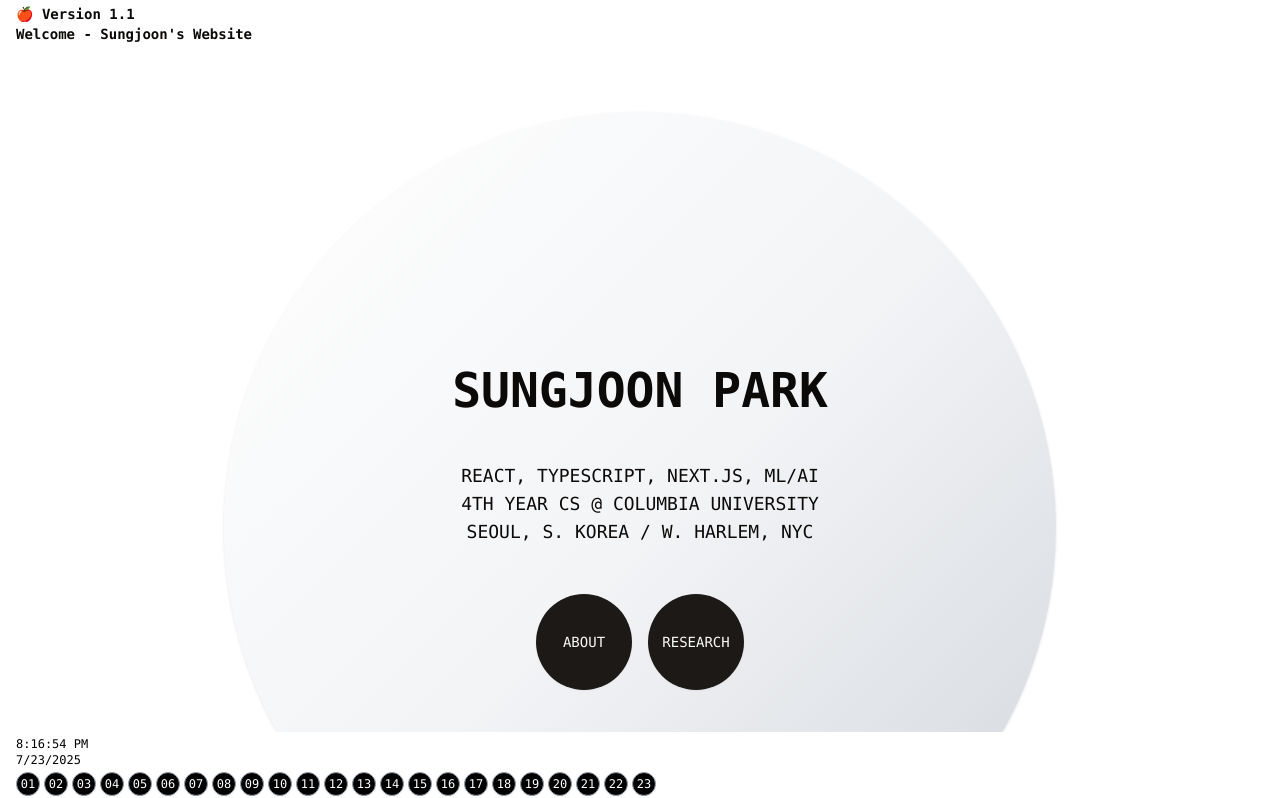
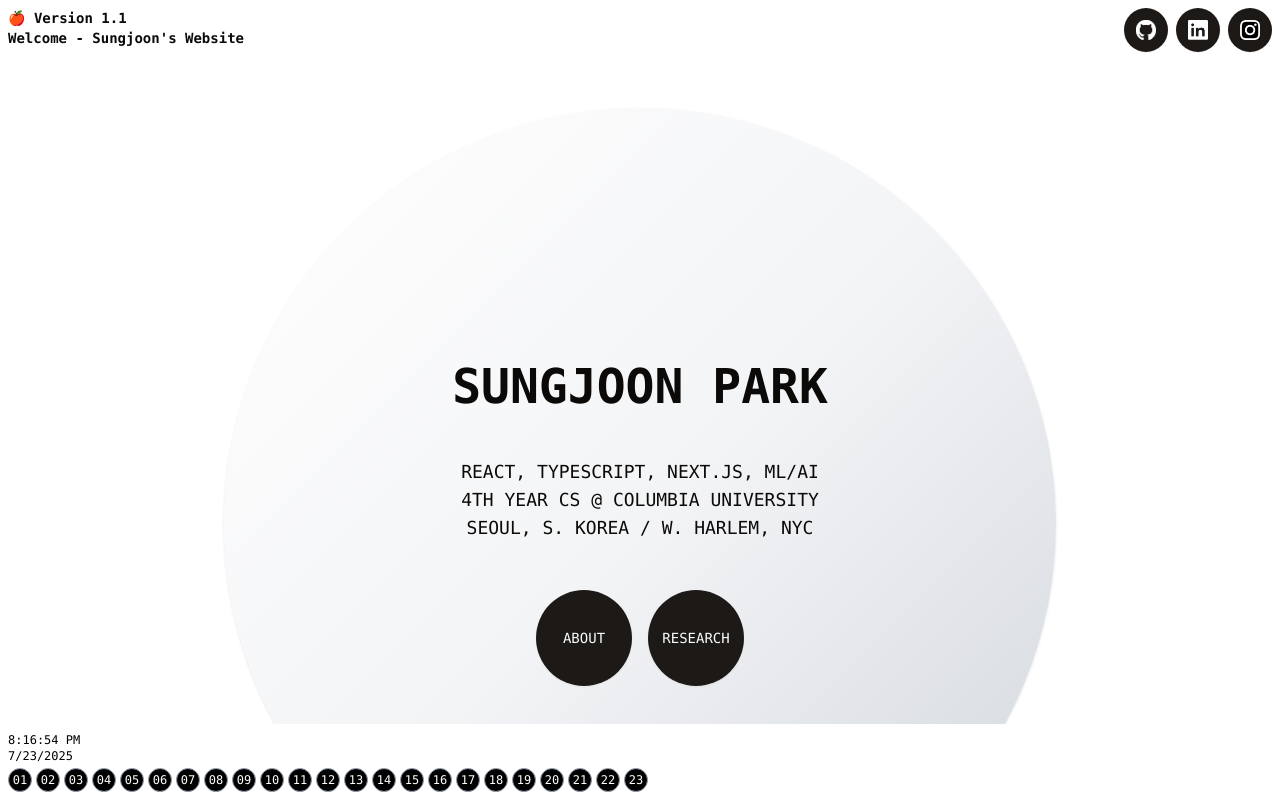
Before and after one commit to sungjoon0710/sungjoon0710.github.io, a React (Vite) app: page / in a window 1280 px wide. Shown: the top 798 px of the page. Built offline with nearby package versions, Linux system fonts and the light colour scheme.

Commit message:
button added to home page

```diff
--- a/src/App.tsx
+++ b/src/App.tsx
@@ -10,12 +10,33 @@ const version = "1.1"
 
 const Home = () => (
   <div className="min-h-screen bg-apple-beige font-apple-system">
-    <div className="flex flex-col text-apple-cream px-4 py-1 text-sm font-bold">
-      <span className="mr-8">🍎 Version {version}</span>
-      <span className="font-bold text-sm">Welcome - Sungjoon's Website</span>
+
+    <div className="flex flex-row justify-between px-2 py-2">
+      <div className="flex flex-col text-apple-cream text-sm font-bold">
+        <span className="mr-8">🍎 Version {version}</span>
+        <span className="font-bold text-sm">Welcome - Sungjoon's Website</span>
+      </div>
+
+      <div className="flex flex-row gap-2 justify-center">
+              <Button size='superSmallCircle' className='text-sm'>
+                <Link to="https://www.github.com/sungjoon0710">
+                  <img src="/gh_white.png" alt="Github" className='w-5 h-5' />
+                </Link>
+              </Button>
+              <Button size='superSmallCircle' className='text-sm'>
+                <Link to="https://www.linkedin.com/in/the-sungjoon-park/">
+                  <img src="/in_white.png" alt="LinkedIn" className='w-5 h-5' />
+                </Link>
+              </Button>
+              <Button size='superSmallCircle' className='text-sm'>
+                <Link to="https://www.instagram.com/spark_0710/">
+                  <img src="/ig_white.png" alt="IG" className='w-5 h-5' />
+                </Link>
+              </Button>
+      </div>
     </div>
 
-    <div className="container mx-auto px-8 py-8 ">
+    <div className="container mx-auto px-8 py-4">
 
       <div className="mac-window p-8 mx-auto max-w-4xl">
 
@@ -43,7 +64,7 @@ const Home = () => (
       </div>
     </div>
 
-    <div className="fixed bottom-0 left-0 right-0 bg-white text-black px-4 py-1 text-xs">
+    <div className="fixed bottom-0 left-0 right-0 bg-white text-black px-2 py-2 text-xs">
       <div className="flex justify-between flex-col">
         <span>{new Date().toLocaleTimeString()}</span>
         <span>{new Date().toLocaleDateString()}</span>
--- a/src/components/ui/button.tsx
+++ b/src/components/ui/button.tsx
@@ -27,6 +27,7 @@ const buttonVariants = cva(
         sm: "h-8 rounded-md gap-1.5 px-3 has-[>svg]:px-2.5",
         lg: "h-10 rounded-md px-6 has-[>svg]:px-4",
         icon: "size-9",
+        superSmallCircle: "w-11 h-11 rounded-full",
         smallCircle: "w-15 h-15 rounded-full",
         circle: "w-20 h-20 rounded-full",
         largeCircle: "w-24 h-24 rounded-full",
```
